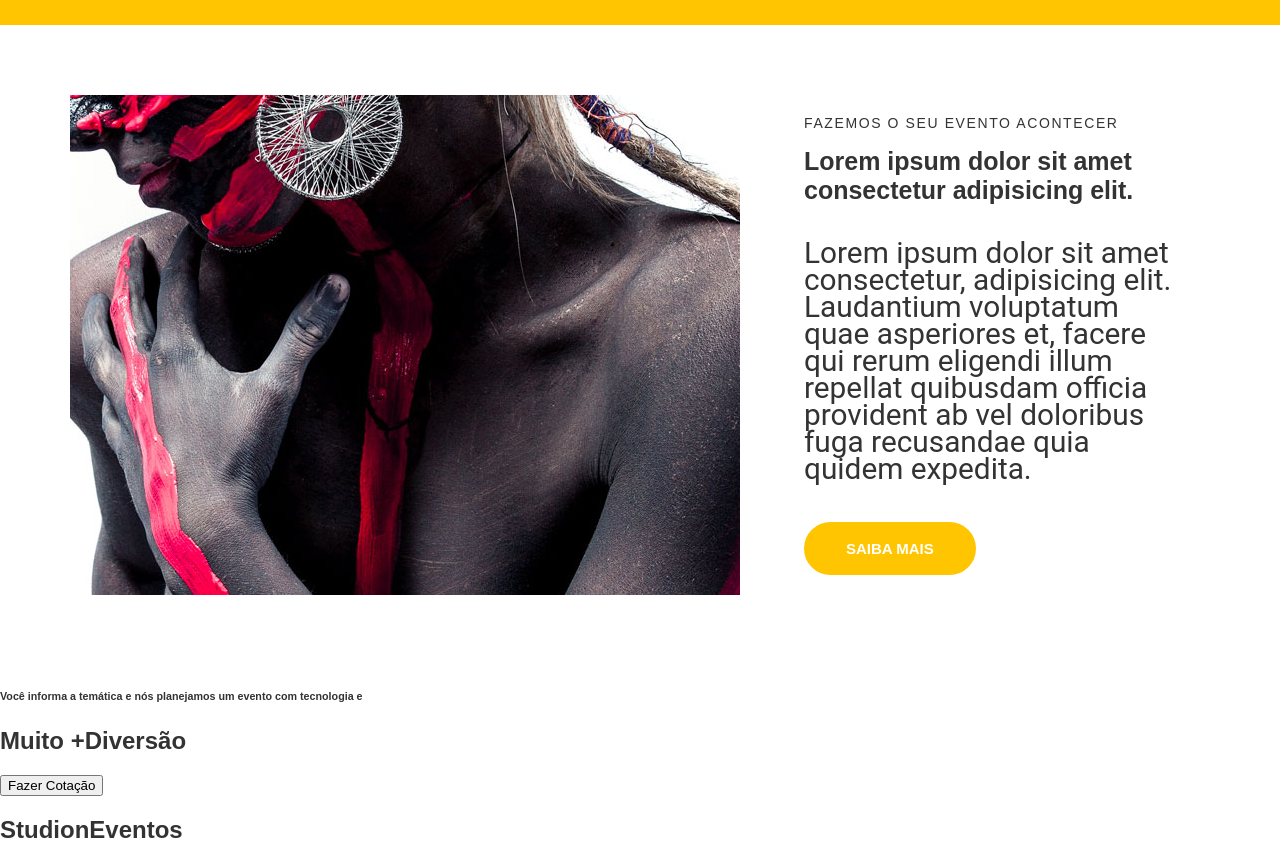
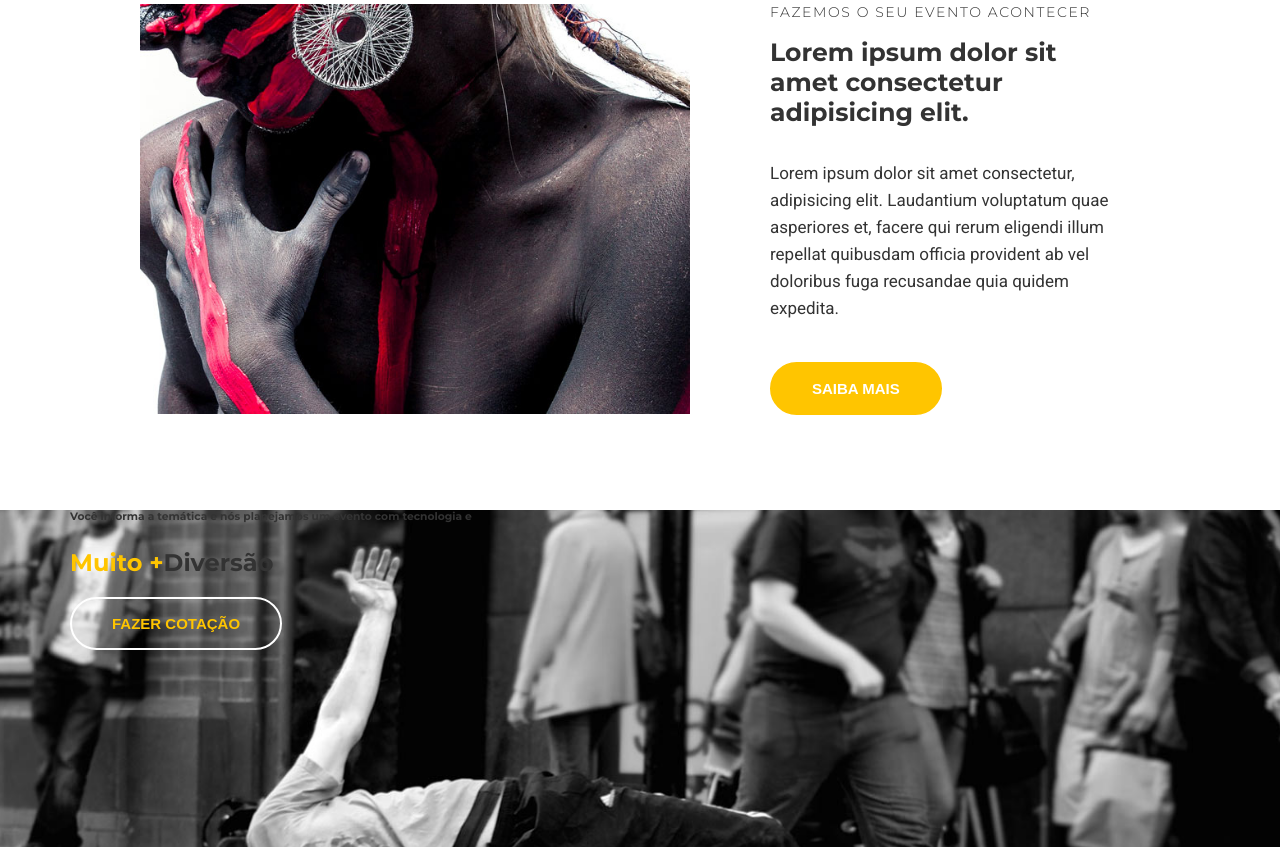
Before and after one commit to wilianfausto/studion, a website: page src/index.html in a window 1280 px wide. Shown: the part 1048-1895 px from the top of the page. Drawn offline with Linux system fonts and the light colour scheme.

Commit message:
Estilizando Paralax

```diff
--- a/src/index.html
+++ b/src/index.html
@@ -12,6 +12,7 @@
 <body>
 
     <nav class="navbar">
+    <div class="container navbar__container">
         <h1 class="logo-studion">
             Studi<span class="copy--primary">on</span>
             <span class="logo-studion__subtitle">Eventos</span>
@@ -65,7 +66,7 @@
 
     <main>
         <section id="counter">
-            <ul class="counter__container">
+            <ul class="container counter__container">
                 <li>
                     <h3>+ de 500
                         <small>
@@ -90,7 +91,7 @@
             </ul>
         </section>
 
-        <section class="institutional">
+        <section class="container institutional">
             <img class="institutional__image" src="./images/institutional.jpg" alt="institutional">
             <div class="institutional__copy">
                 <h6>Fazemos o seu evento acontecer</h6>
@@ -102,12 +103,14 @@
             </div>
         </section>
 
-        <section>
-            <div>
-                <h6>Você informa a temática e nós planejamos um evento com tecnologia e
-                </h6>
-                <h2><span>Muito +</span>Diversão</h2>
-                <button>Fazer Cotação</button>
+        <section class="quote">
+            <div class="container quote__container">
+                <div class="quote__copy">
+                    <h6>Você informa a temática e nós planejamos um evento com tecnologia e
+                    </h6>
+                    <h2><span class="copy--primary">Muito +</span>Diversão</h2>
+                    <button class="btn btn--quote">Fazer Cotação</button>
+                </div>
             </div>
         </section>
     </main>
--- a/src/style.css
+++ b/src/style.css
@@ -1,17 +1,16 @@
-@import url('https://fonts.googleapis.com/css2?family=Montserrat:wght@300;400;700;900&family=Roboto&display=swap')
+@import url("https://fonts.googleapis.com/css2?family=Montserrat:wght@300;400;700;900&family=Roboto&display=swap");
 
 * {
   box-sizing: border-box;
 }
 
 :root {
-    font-family: 'Montserrat', sans-serif;
+  font-family: "Montserrat", sans-serif;
   font-size: 16px;
   --color-copy: #333;
   --color-primary: #ffc500; /*variavel para ser reutilizada em qualquer situação*/
   --default-padding: 1rem;
   color: var(--color-copy);
-
 }
 
 body {
@@ -25,26 +24,34 @@ footer {
   overflow: hidden;
 }
 
+.container {
+  max-width: 1140px;
+  margin: 0 auto;
+}
+
 ul {
   display: flex;
   list-style: none;
   padding: 0;
 }
 
-
-.navbar { /*link para classe sempre utiliza ponto*/
+.navbar {
   position: fixed;
   z-index: 1; /*usado para sequenciar os elementos de pagina*/
+  top: 0;
+  left: 0;
+  width: 100%;
+  background-color: #000;
+  color: #fff;
+}
+
+.navbar__container {
   display: grid;
   grid-template-columns: 1fr 9fr;
   align-items: center;
-    top: 0;
-    left: 0;
   padding: var(--default-padding), 1.5rem;
   width: 100vw;
   height: 7.75rem;
-    background-color: #000;
-    color: #fff;
 }
 
 .navbar__links {
@@ -53,7 +60,7 @@ ul {
 
 .navbar__links li {
   margin-right: 3rem;
-    font-size: .875rem;
+  font-size: 0.875rem;
   text-transform: uppercase;
 }
 
@@ -76,7 +83,7 @@ ul {
 }
 
 .logo-studion__subtitle {
-    font-size: .875rem;
+  font-size: 0.875rem;
   font-weight: 300;
 }
 
@@ -103,15 +110,15 @@ ul {
 
 .slide__copy {
   position: absolute;
-    top: 6.25rem;
+  top: 5.25rem;
   left: 50vw;
 }
 
 .slide__copy h6 {
-    font-size: .9375rem;
+  font-size: 0.9375rem;
   font-weight: 400;
   text-transform: uppercase;
-    letter-spacing: .1875rem; /*espaçamento entre caracteres*/
+  letter-spacing: 0.1875rem; /*espaçamento entre caracteres*/
 }
 
 .slide__copy h2 {
@@ -127,11 +134,11 @@ ul {
 .btn {
   cursor: pointer;
   padding: 1rem 2.5rem;
-    border: .125rem solid #fff;
+  border: 0.125rem solid #fff;
   border-radius: 5rem;
   color: var(--color-primary);
   background: unset; /*transparecer fundo do botão*/
-    font-size: .9375rem;
+  font-size: 0.9375rem;
   font-weight: 700;
   text-transform: uppercase; /*texto em caixa alta*/
   transition: 0.5s all ease;
@@ -154,10 +161,12 @@ ul {
 
 .counter__container {
   display: grid;
-    grid-template-columns: repeat(auto-fit, minmax(300px, 1fr)); /*divid o grid conforme o numero de colunas informado, repeat repete*/
+  grid-template-columns: repeat(
+    auto-fit,
+    minmax(300px, 1fr)
+  ); /*divid o grid conforme o numero de colunas informado, repeat repete*/
   place-items: center;
-    margin: 0;
-    padding: 4.375rem 1rem;
+  padding: 1.375rem 1rem;
 }
 
 .counter__container h3 {
@@ -171,9 +180,14 @@ ul {
 
 .institutional {
   display: grid;
-    grid-template-columns: 44rem auto;
+  grid-template-columns: auto auto;
+  gap: 3.125rem;
   align-items: center;
   padding: 4.375rem;
+}
+
+.institutional__image {
+  max-width: 550px;
 }
 
 .institutional__copy {
@@ -181,9 +195,9 @@ ul {
 }
 
 .institutional__copy h6 {
-    font-size: .875rem;
+  font-size: 0.875rem;
   font-weight: 300;
-    letter-spacing: .1rem;
+  letter-spacing: 0.1rem;
   text-transform: uppercase;
   margin: 0;
 }
@@ -194,8 +208,8 @@ ul {
 }
 
 .institutional p {
-    font-family: 'Roboto', sans-serif;
-    font-size: 1.8625rem;
+  font-family: "Roboto", sans-serif;
+  font-size: 1.0625rem;
   line-height: 1.6875rem;
   margin-bottom: 0;
   margin-bottom: 2.5rem;
@@ -204,5 +218,13 @@ ul {
 .btn--institutional:hover {
   color: var(--color-copy);
   background: unset;
-    border-color: var(--color-copy);
 }
+
+.quote {
+  background-image: url(./images/parallax.jpg);
+  min-height: 80vh;
+  background-attachment: fixed;
+  background-repeat: no-repeat;
+  background-size: cover;
+  background-position: center;
+}
```
Also changed, not shown: 1 other file. Lines whose indentation alone changed are shown as unchanged.
